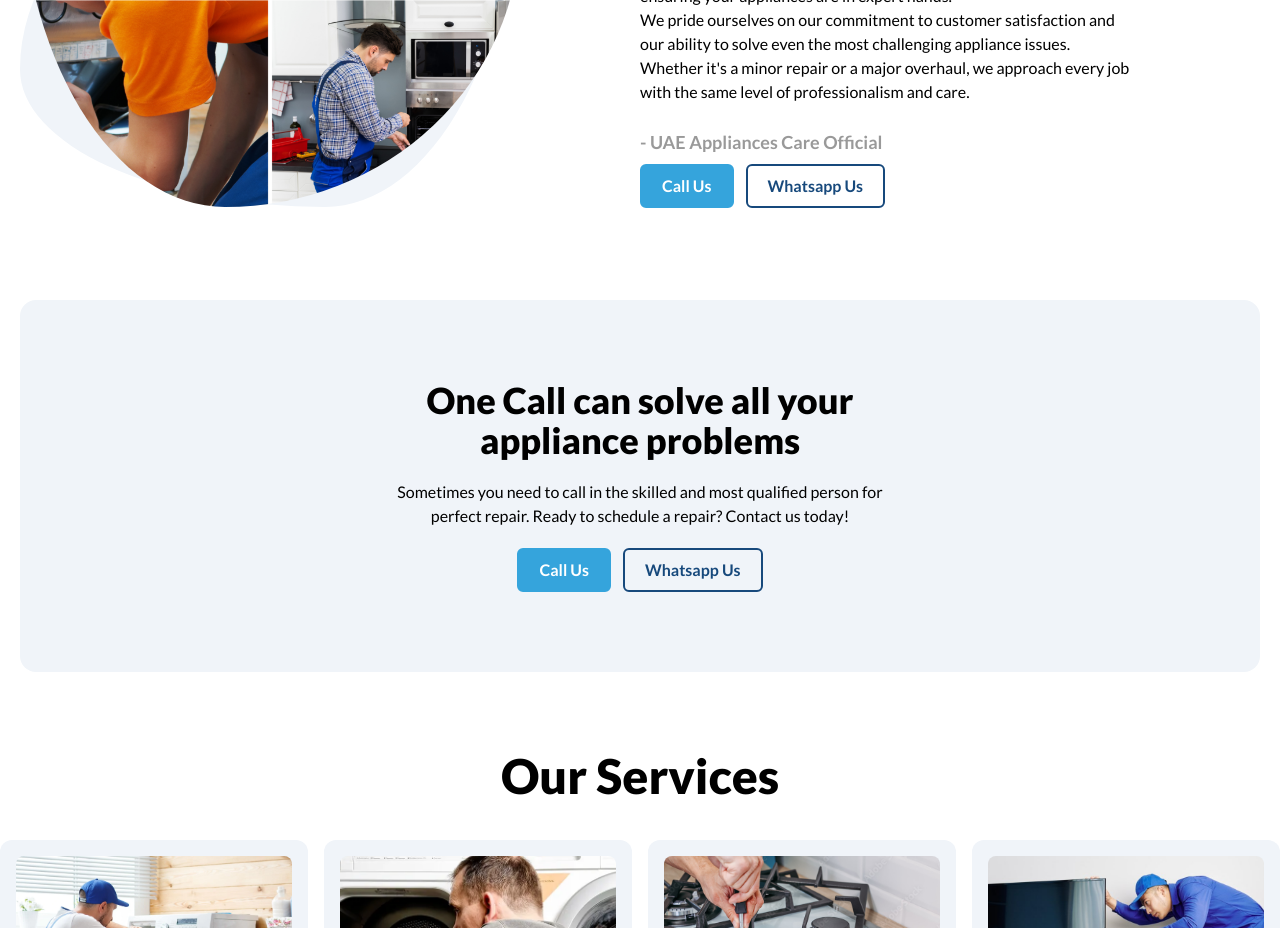
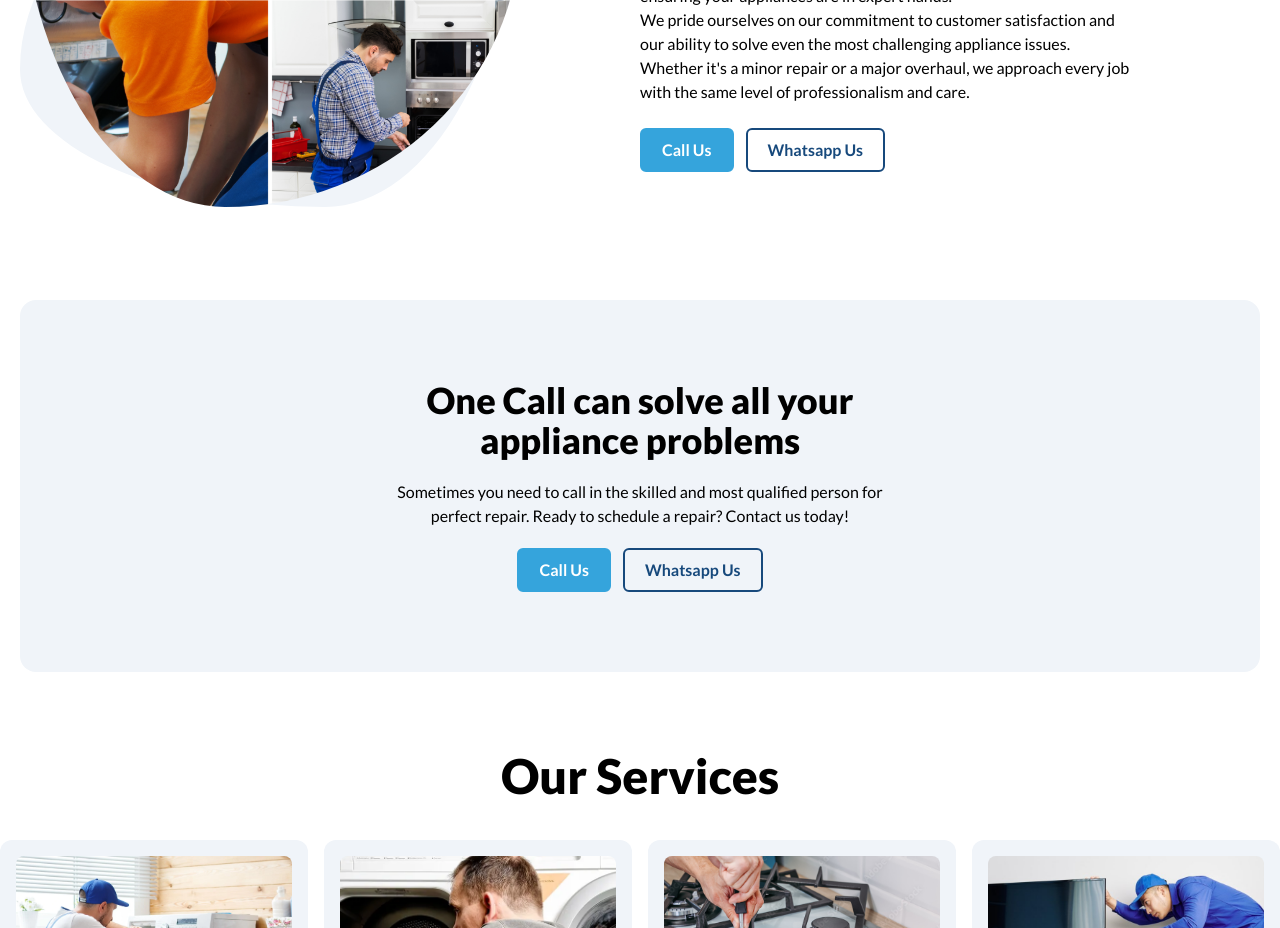
Before and after one commit to cyhammad/repair-site, a Next.js app: page / in a window 1280 px wide. Shown: the part 1680-2608 px from the top of the page. Built offline with nearby package versions, Linux system fonts and the light colour scheme.

Commit message:
all done

```diff
--- a/src/components/AboutSection.jsx
+++ b/src/components/AboutSection.jsx
@@ -55,12 +55,7 @@ export default function AboutSection({ company = "UAE Appliances Care" }) {
             repair or a major overhaul, we approach every job with the same
             level of professionalism and care.
           </span>
-          <div className="flex flex-col gap-2">
-            <span className="text-lg text-black/40 font-bold">
-              - {company} Official
-            </span>
-            <CallAndWhatsappButton company={company} />
-          </div>
+          <CallAndWhatsappButton company={company} />
         </motion.div>
       </div>
     </div>
```
